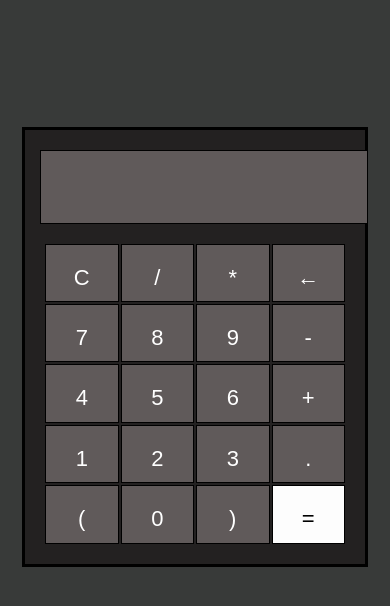
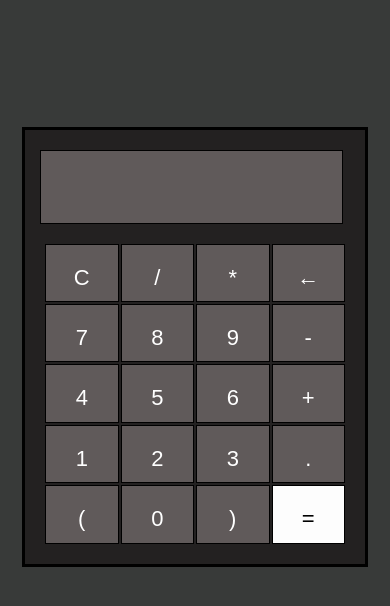
Before and after one commit to Nader-Dev1/calcluater, a plain HTML site: page index.html in a window 390 px wide. Drawn offline with Linux system fonts and the light colour scheme.

Commit message:
Enhance style.css with media query for responsiveness
Added media query for responsive design on result element.

```diff
--- a/style.css
+++ b/style.css
@@ -31,6 +31,11 @@ body{
 
 
 }
+@media (max-width: 640px) {
+    #result {
+    width: 99%;
+    }
+}
 
 .button{
     border: 1px solid black;
```
